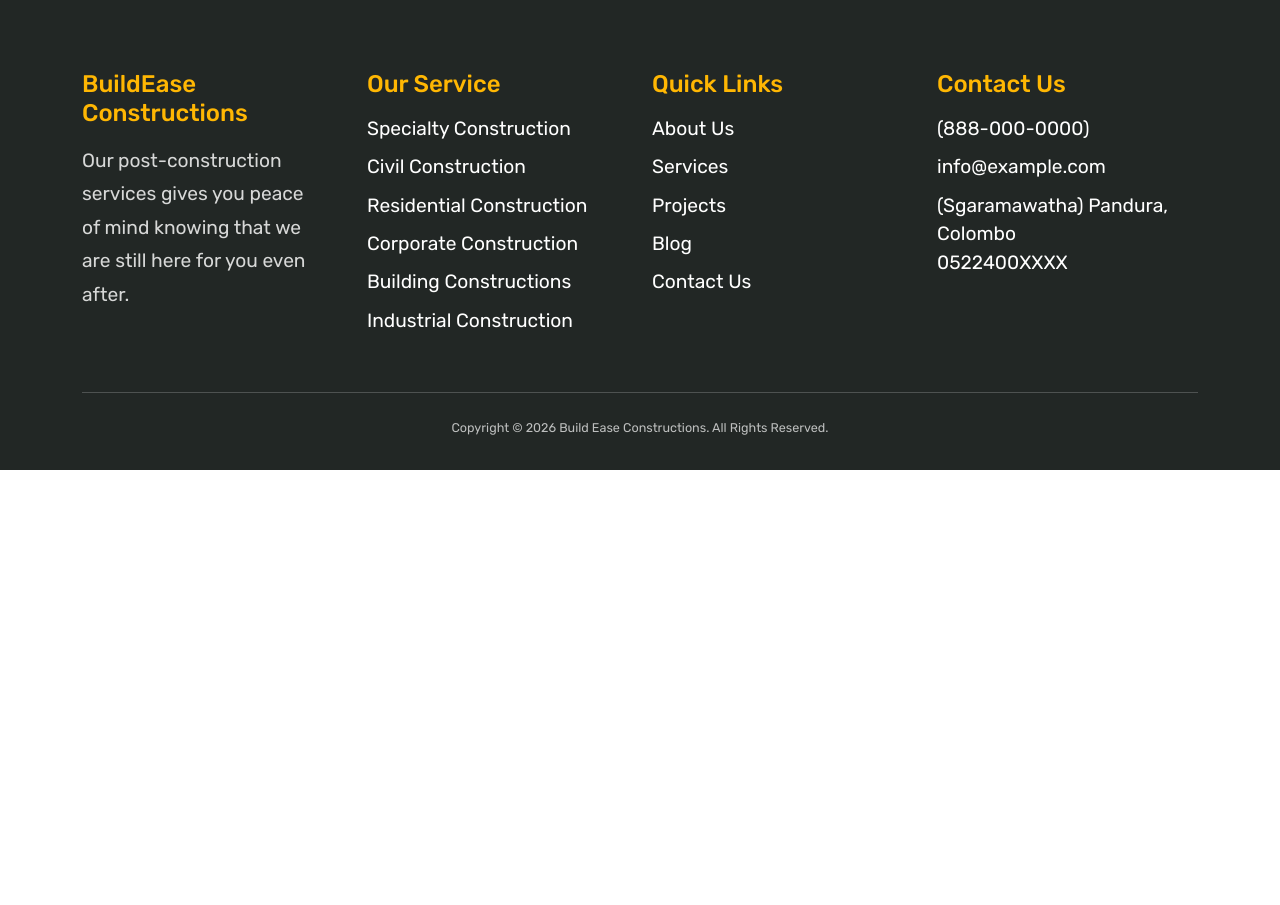
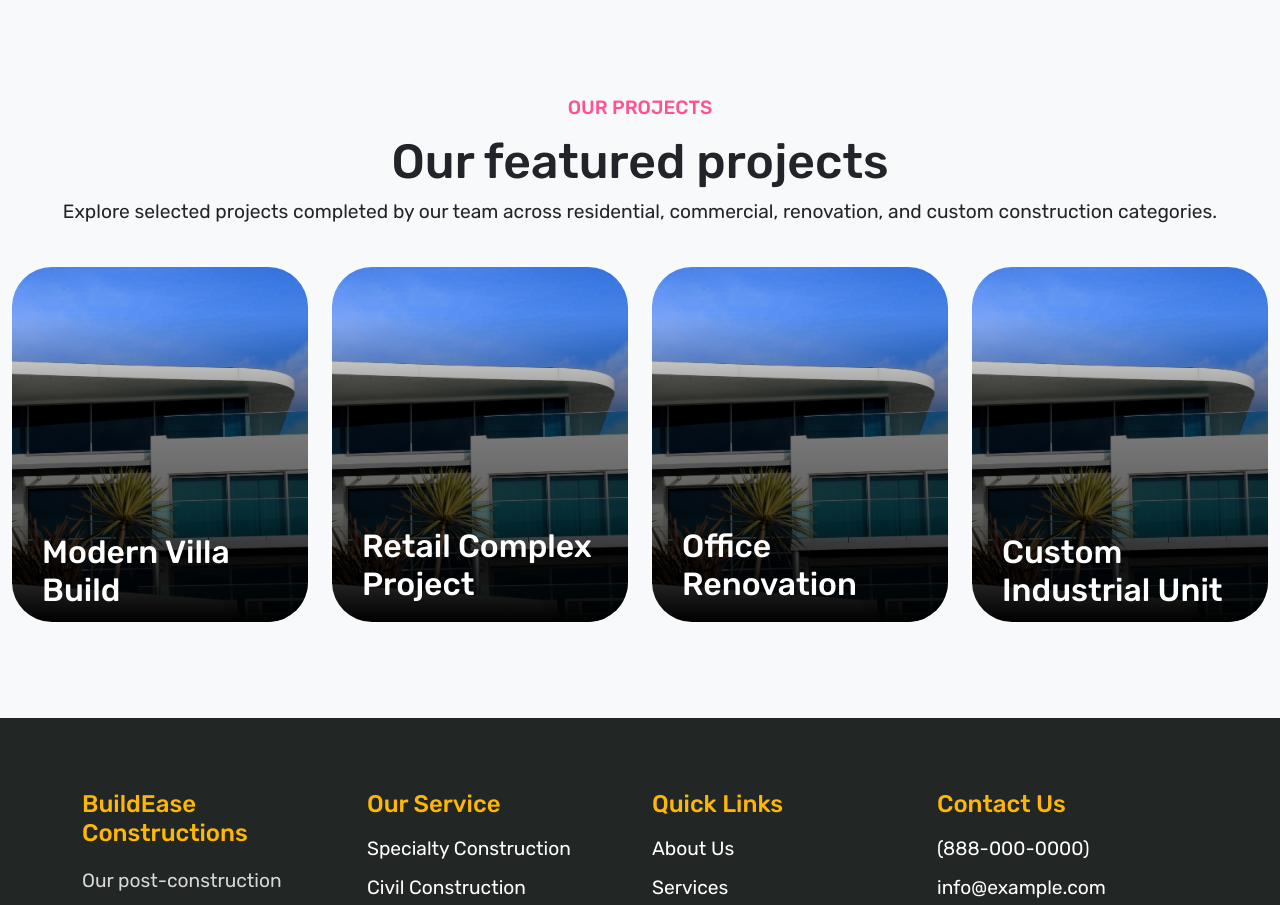
Before and after one commit to nethmalgeesaraux/Construction-Website-React-Laravel, a React (Vite) app in the folder frontend/: page /projects in a window 1280 px wide. Shown: the part 670-1575 px from the top of the page. Before the commit the page ends 1140 px from the top, so only its background shows below. Built offline with nearby package versions, Linux system fonts and the light colour scheme.

Commit message:
add Our Projects section with featured project details

```diff
--- a/frontend/src/Components/frontend/Projects.jsx
+++ b/frontend/src/Components/frontend/Projects.jsx
@@ -1,5 +1,6 @@
 import Footer from "../common/Footer"
 import Header from "../common/Header"
+import ProjectImg from '../../assets/construction4.jpg';
 
 const Projects = () => {
     return (
@@ -19,6 +20,107 @@ const Projects = () => {
                 </div>
             </section>
 
+
+               {/* Our Project Section */}
+                <section class="section-3 bg-light py-5">
+                    <div class="container-fluid py-5">
+                        <div class="section-header text-center">
+                            <span>our Projects</span>
+                            <h2>Our featured projects</h2>
+                            <p>
+                                Explore selected projects completed by our team across residential,
+                                commercial, renovation, and custom construction categories.
+                            </p>
+                        </div>
+
+                        <div className='row pt-4'>
+                            <div className='col-md-3 col-lg-3'>
+                                <div className='item'>
+                                    <div className='service-image'>
+                                        <img src={ProjectImg} className='w-100' />
+                                    </div>
+                                    <div className='service-body'>
+                                        <div className='service-title'>
+                                            <h3>Modern Villa Build</h3>
+                                        </div>
+                                        <div className='service-content'>
+                                            <p>
+                                                A complete residential build focused on open-space living,
+                                                premium finishes, and long-term structural quality.
+                                            </p>
+                                        </div>
+                                        <a href='#' className='btn btn-primary'>Read More</a>
+                                    </div>
+                                </div>
+                            </div>
+
+                            <div className='col-md-3 col-lg-3'>
+                                <div className='item'>
+                                    <div className='service-image'>
+                                        <img src={ProjectImg} className='w-100' />
+                                    </div>
+                                    <div className='service-body'>
+                                        <div className='service-title'>
+                                            <h3>Retail Complex Project</h3>
+                                        </div>
+                                        <div className='service-content'>
+                                            <p>
+                                                A commercial development delivered with efficient scheduling,
+                                                durable materials, and functional storefront planning.
+                                            </p>
+                                        </div>
+                                        <a href='#' className='btn btn-primary'>Read More</a>
+                                    </div>
+                                </div>
+                            </div>
+
+
+                            <div className='col-md-3 col-lg-3'>
+                                <div className='item'>
+                                    <div className='service-image'>
+                                        <img src={ProjectImg} className='w-100' />
+                                    </div>
+                                    <div className='service-body'>
+                                        <div className='service-title'>
+                                            <h3>Office Renovation</h3>
+                                        </div>
+                                        <div className='service-content'>
+                                            <p>
+                                                This renovation transformed an outdated office into a modern,
+                                                productive workspace with improved interior flow.
+                                            </p>
+                                        </div>
+                                        <a href='#' className='btn btn-primary'>Read More</a>
+                                    </div>
+                                </div>
+                            </div>
+
+
+                            <div className='col-md-3 col-lg-3'>
+                                <div className='item'>
+                                    <div className='service-image'>
+                                        <img src={ProjectImg} className='w-100' />
+                                    </div>
+                                    <div className='service-body'>
+                                        <div className='service-title'>
+                                            <h3>Custom Industrial Unit</h3>
+                                        </div>
+                                        <div className='service-content'>
+                                            <p>
+                                                A specialized industrial project completed with custom engineering
+                                                solutions for operational safety and performance.
+                                            </p>
+                                        </div>
+                                        <a href='#' className='btn btn-primary'>Read More</a>
+                                    </div>
+                                </div>
+                            </div>
+                        </div>
+
+
+                    </div>
+                </section>
+
             <Footer />
         </div>
     )
```
